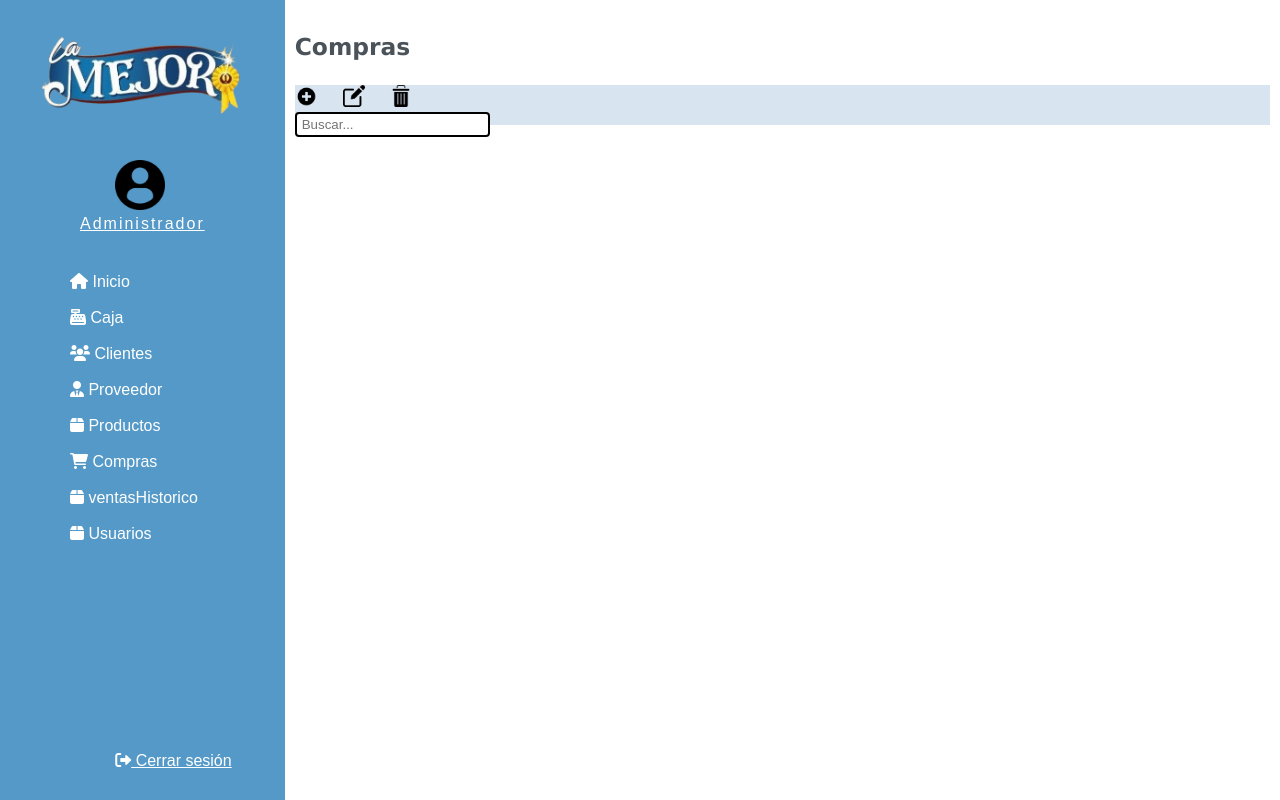
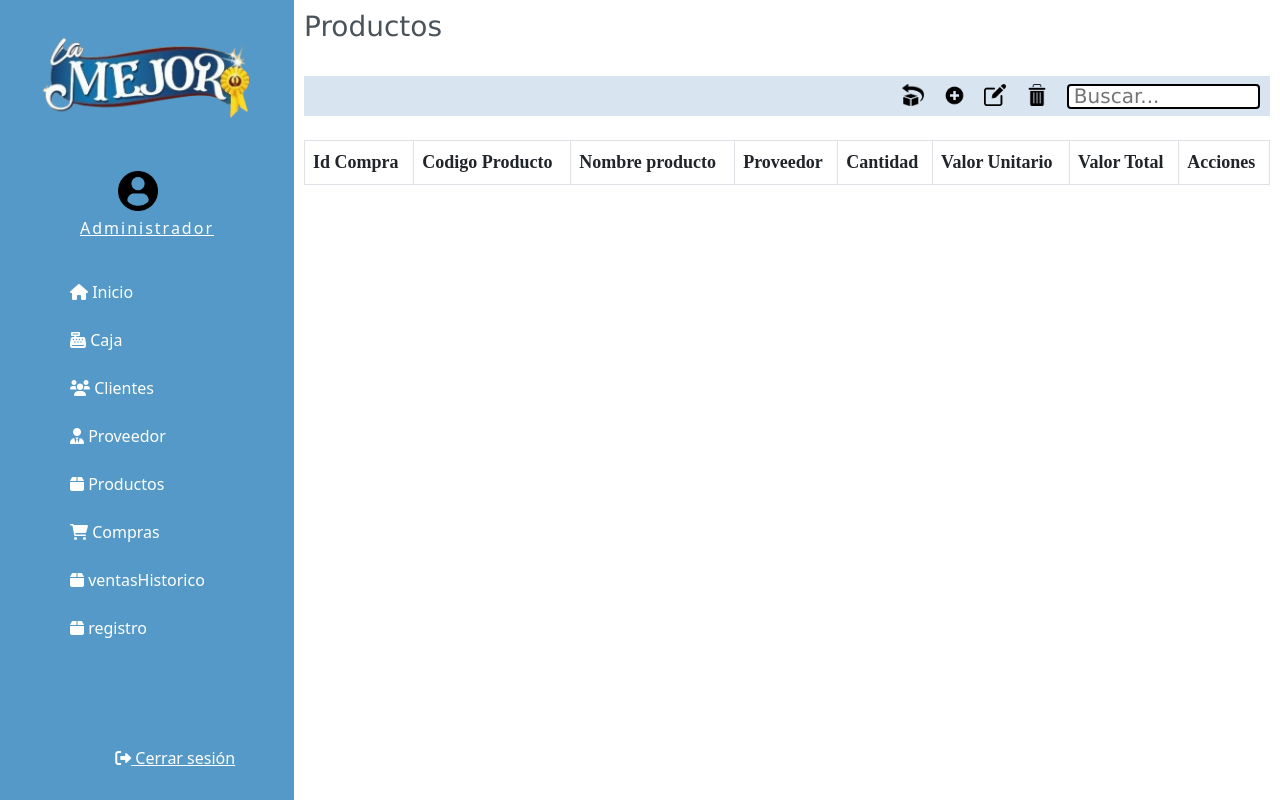
Before and after one commit to MarcelaEC123/Proyecto_web, a Flask app: page /compras in a window 1280 px wide. Run offline with Flask 3, Linux system fonts and the light colour scheme; data that the repository does not hold is empty.

Commit message:
Registro compras ok

```diff
--- a/aplicativo_pos_hc/aplicativo_pos_hc/templates/compras.html
+++ b/aplicativo_pos_hc/aplicativo_pos_hc/templates/compras.html
@@ -6,11 +6,8 @@
     <link href="https://cdnjs.cloudflare.com/ajax/libs/font-awesome/5.15.4/css/all.min.css" rel="stylesheet">
     <link rel="stylesheet" href="https://cdnjs.cloudflare.com/ajax/libs/font-awesome/6.0.0-beta3/css/all.min.css" integrity="sha384-NwF3tBdYF4JcJjU4pN3nI9an2P+iK8a/1qdzNm5/lf7dUq0HfdvpBfB5SvOzJ4tv" crossorigin="anonymous">
     <link rel="stylesheet" href="{{ url_for('static', filename='css/general.css') }}">
+    <link href="https://cdn.jsdelivr.net/npm/bootstrap@5.0.2/dist/css/bootstrap.min.css" rel="stylesheet" integrity="sha384-EVSTQN3/azprG1Anm3QDgpJLIm9Nao0Yz1ztcQTwFspd3yD65VohhpuuCOmLASjC" crossorigin="anonymous">
     <title>Página con Menú</title>
-    <style>
-        /* Estilos para la ventana modal */
-
-    </style>
 </head>
 <body>
     <div class="wrapper">
@@ -43,7 +40,7 @@
                 <br>
                 <li><a href="{{ url_for('venta_historico') }}"><i class="fas fa-box"></i> ventasHistorico</a></li>
                 <br>
-                <li><a href="{{ url_for('registro') }}"><i class="fas fa-box"></i> Usuarios</a></li>
+                <li><a href="{{ url_for('registro') }}"><i class="fas fa-box"></i> registro</a></li>
             </ul>
 
 
@@ -52,52 +49,86 @@
             <i class="fas fa-sign-out-alt"></i> Cerrar sesión
         </a>
 
-
-        <div class="content">
+        <div class="content d-flex flex-column " >
             <!-- Contenido principal -->
-            <h3>Compras</h3>
-            <div class="horizontal-bar">
+            <h3>Productos</h3>
+                <div class="horizontal-bar my-4 d-flex py-2 justify-content-end " >
+                    <img src="/static/images/devolucion.png" alt="devolucion" class="icon" onclick="openModalDevolucion()">
                     <img src="/static/images/agregar.png" alt="agregar" class="icon" onclick="openModal()">
                     <img src="/static/images/editar.png" alt="Editar" class="icon" onclick="openModal2()">
                     <img src="/static/images/Eliminar.png" alt="Eliminar" class="icon">
                     <input type="text" id="search-input" placeholder="Buscar...">
                 </div>
+
+                    <table class="table table-bordered">
+                        <thead>
+                            <th scope="col">Id Compra</th>
+                            <th scope="col">Codigo Producto</th>
+                            <th scope="col">Nombre producto</th>
+                            <th scope="col">Proveedor</th>
+                            <th scope="col">Cantidad</th>
+                            <th scope="col">Valor Unitario</th>
+                            <th scope="col">Valor Total</th>
+                            <th scope="col" colspan="2">Acciones</th>
+                        </thead>
+
+                    <tbody >
+                        {% for d in data %}
+                            <tr>
+                                <td>{{d.id_compra}}</td>
+                                <td>{{d.codigo_producto}}</td>
+                                <td>{{d.nombre_producto}}</td>
+                                <td>{{d.proveedor}}</td>
+                                <td>{{d.cantidad}}</td>
+                                <td>{{d.valor_unitario}}</td>
+                                <td>{{d.valor_total}}</td>
+
+                            </tr>
+                        {% endfor %}
+                    </tbody>
+                    </table>
+
         </div>
 
         <!-- Ventana modal -->
         <div id="myModal" class="modal">
             <div class="modal-content">
                 <span class="close" onclick="closeModal()">×</span>
+                <form action="/guardarCompra" id="compra_form" method="post" >
                     <div class="modal-header">
             <h2>Registrar compra</h2>
         </div>
         <div class="modal-body">
                 <div class="caja1">
                     <div class="form-group">
-                        <label for="venta_id">Id Compra: </label>
-                        <input type="text" id="cliente_id" name="cliente_id">
+                        <label for="id_compra">Id Compra: </label>
+                        <input type="text" id="id_compra" name="id_compra">
                     </div>
                     <div class="form-group">
-                        <label for="descripcion">Codigo: </label>
-                        <input type="text" id="Identificacion" name="Identificacion">
+                        <label for="codigo_producto">Codigo Producto: </label>
+                        <input type="text" id="codigo_producto" name="codigo_producto">
                     </div>
                     <div class="form-group">
-                        <label for="valor_unitario">Descripcion: </label>
-                        <input type="text" id="Nombre" name="Nombre">
+                        <label for="nombre_producto">Nombre Producto: </label>
+                        <input type="text" id="nombre_producto" name="nombre_producto">
                     </div>
                 </div>
                 <div class="caja1">
                     <div class="form-group">
-                        <label for="valor_unitario">Proveedor </label>
-                        <input type="text" id="Nombre" name="Nombre">
+                        <label for="proveedor">Proveedor </label>
+                        <input type="text"  id="proveedor" name="proveedor">
                     </div>
                     <div class="form-group">
-                        <label for="medio_pago">Cantidad: </label>
-                        <input type="text" id="Email" name="Email">
+                        <label for="cantidad">Cantidad: </label>
+                        <input type="text" id="cantidad" name="cantidad">
                     </div>
                     <div class="form-group">
-                        <label for="medio_pago">Valor unitario:</label>
-                        <input type="text" id="Telefono" name="Telefono">
+                        <label for="valor_unitario">Valor unitario:</label>
+                        <input type="text" id="valor_unitario" name="valor_unitario">
+                    </div>
+                    <div class="form-group">
+                        <label for="valor_total">Valor Total:</label>
+                        <input type="text" id="valor_total" name="valor_total">
                     </div>
 
                 </div>
@@ -106,7 +137,7 @@
 
             <div class="modal-footer">
                 <button type="button" class="btn btn-default" data-dismiss="modal">Cancelar</button>
-                <button type="button" class="btn btn-default">Guardar cambios</button>
+                <button type="submit" class="btn btn-default">Guardar cambios</button>
             </div>
     </div>
 </div >
```
Lines whose indentation alone changed are shown as unchanged.
